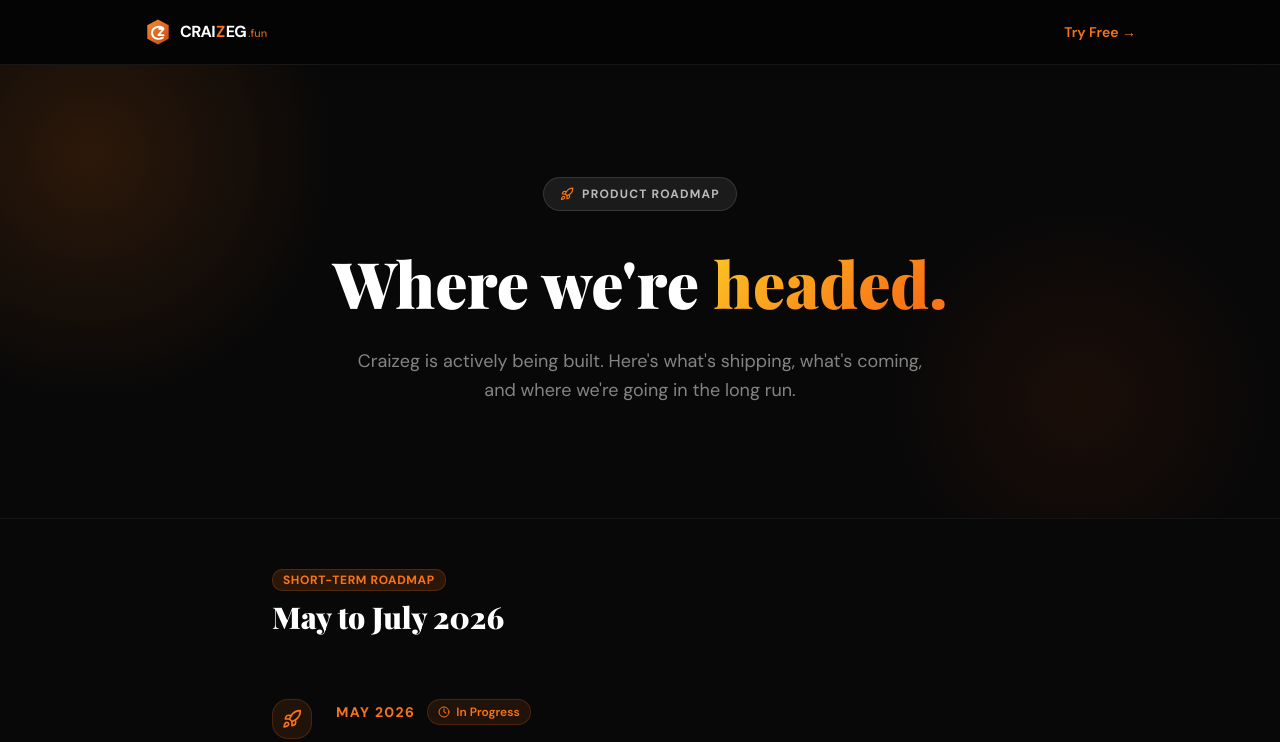
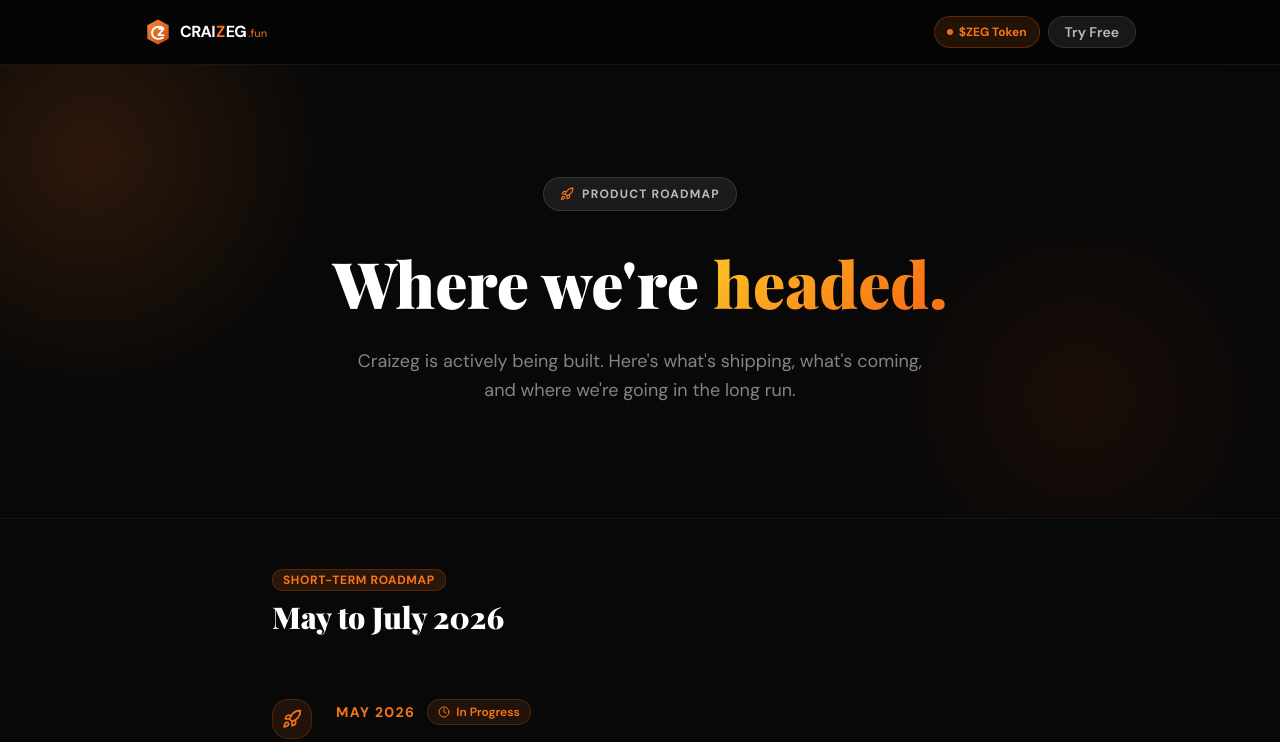
Before and after one commit to synterlab/craizeg-fun, a React (Vite) app: page /roadmap in a window 1280 px wide. Shown: the top 742 px of the page. Built offline with nearby package versions, Linux system fonts and the light colour scheme.

Commit message:
feat: add $ZEG Token button to roadmap navbar and footer

```diff
--- a/src/pages/roadmap.tsx
+++ b/src/pages/roadmap.tsx
@@ -234,11 +234,19 @@ export default function RoadmapPage() {
       <header className="sticky top-0 z-50 border-b border-white/8 bg-black/40 backdrop-blur-xl">
         <div className="container flex h-16 max-w-5xl items-center justify-between px-4 mx-auto">
           <Link to="/"><Logo size={28} dark /></Link>
-          <Link to="/onboarding">
-            <span className="inline-flex items-center text-sm font-semibold text-primary hover:text-primary/80 transition-colors">
-              Try Free &rarr;
-            </span>
-          </Link>
+          <div className="flex items-center gap-2">
+            <Link to="/token">
+              <button className="flex items-center gap-1.5 h-8 px-3 rounded-full bg-primary/12 hover:bg-primary/22 border border-primary/25 hover:border-primary/45 text-primary text-xs font-bold transition-all">
+                <span className="w-1.5 h-1.5 rounded-full bg-primary animate-pulse flex-shrink-0" />
+                $ZEG Token
+              </button>
+            </Link>
+            <Link to="/onboarding">
+              <span className="inline-flex items-center h-8 px-4 rounded-full bg-white/8 hover:bg-white/14 border border-white/10 hover:border-white/20 text-sm font-semibold text-white/70 hover:text-white transition-all">
+                Try Free
+              </span>
+            </Link>
+          </div>
         </div>
       </header>
 
@@ -332,8 +340,11 @@ export default function RoadmapPage() {
         <div className="container px-4 mx-auto max-w-5xl flex flex-col sm:flex-row items-center justify-between gap-3">
           <p className="text-xs text-white/25">© 2026 Craizeg.fun. All rights reserved.</p>
           <div className="flex items-center gap-4 text-xs text-white/30">
+            <Link to="/token" className="flex items-center gap-1 text-primary font-semibold hover:text-primary/80 transition-colors">
+              <span className="w-1.5 h-1.5 rounded-full bg-primary animate-pulse" />$ZEG Token
+            </Link>
             <Link to="/contact" className="hover:text-primary transition-colors">Contact</Link>
-            <Link to="/" className="hover:text-primary transition-colors">Back to Home</Link>
+            <Link to="/" className="hover:text-primary transition-colors">Home</Link>
           </div>
         </div>
       </footer>
```
